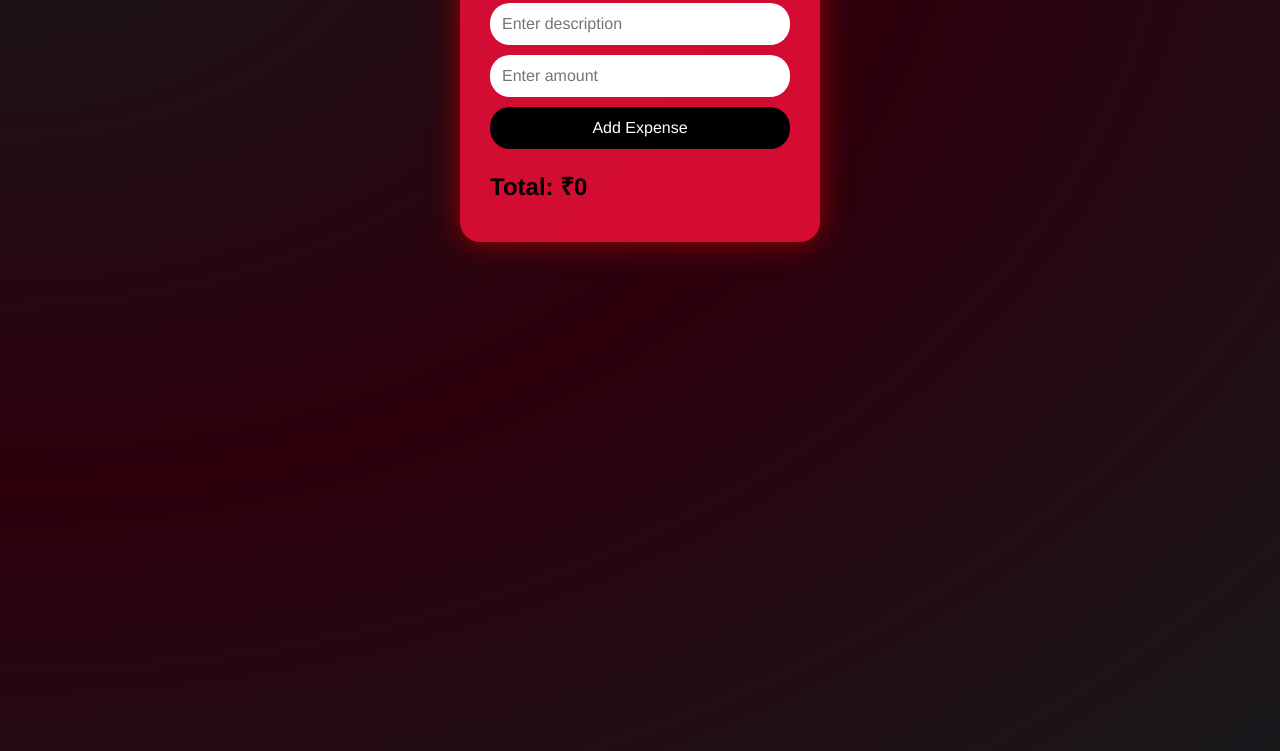
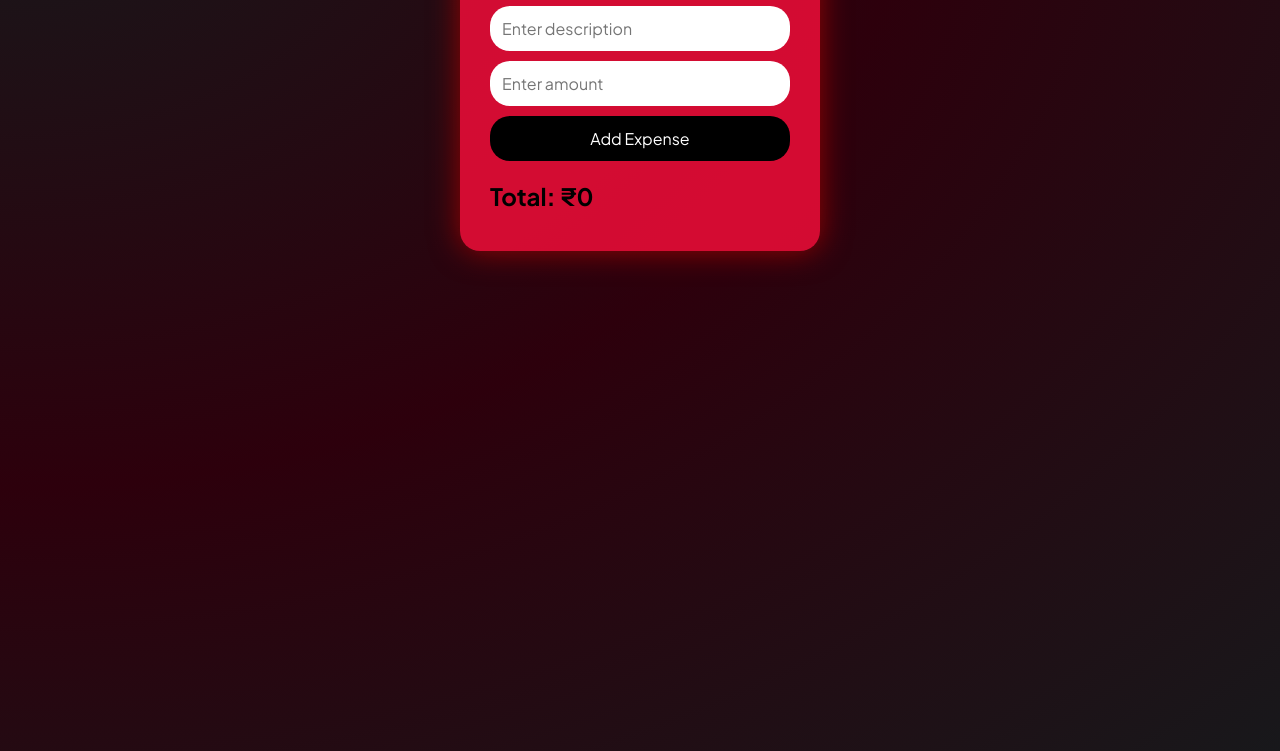
Before and after one commit to ankita-saha123/expense-tracker, a plain HTML site: page index.html in a window 1280 px wide. Shown: the part 145-896 px from the top of the page. Drawn offline with Linux system fonts and the light colour scheme.

Commit message:
Refactor CSS import statement and clean up whitespace

```diff
--- a/styles.css
+++ b/styles.css
@@ -1,4 +1,4 @@
-
+@import url('https://fonts.googleapis.com/css2?family=Plus+Jakarta+Sans:ital,wght@0,200..800;1,200..800&display=swap');
 
 *{
   font-family: "Plus Jakarta Sans", Helvetica, sans-serif, sans-serif;
@@ -11,8 +11,6 @@ body {
   display: flex;
   justify-content: center;
 }
-
-
 
 .container {
   background: rgba(241, 14, 57, 0.85);
```
